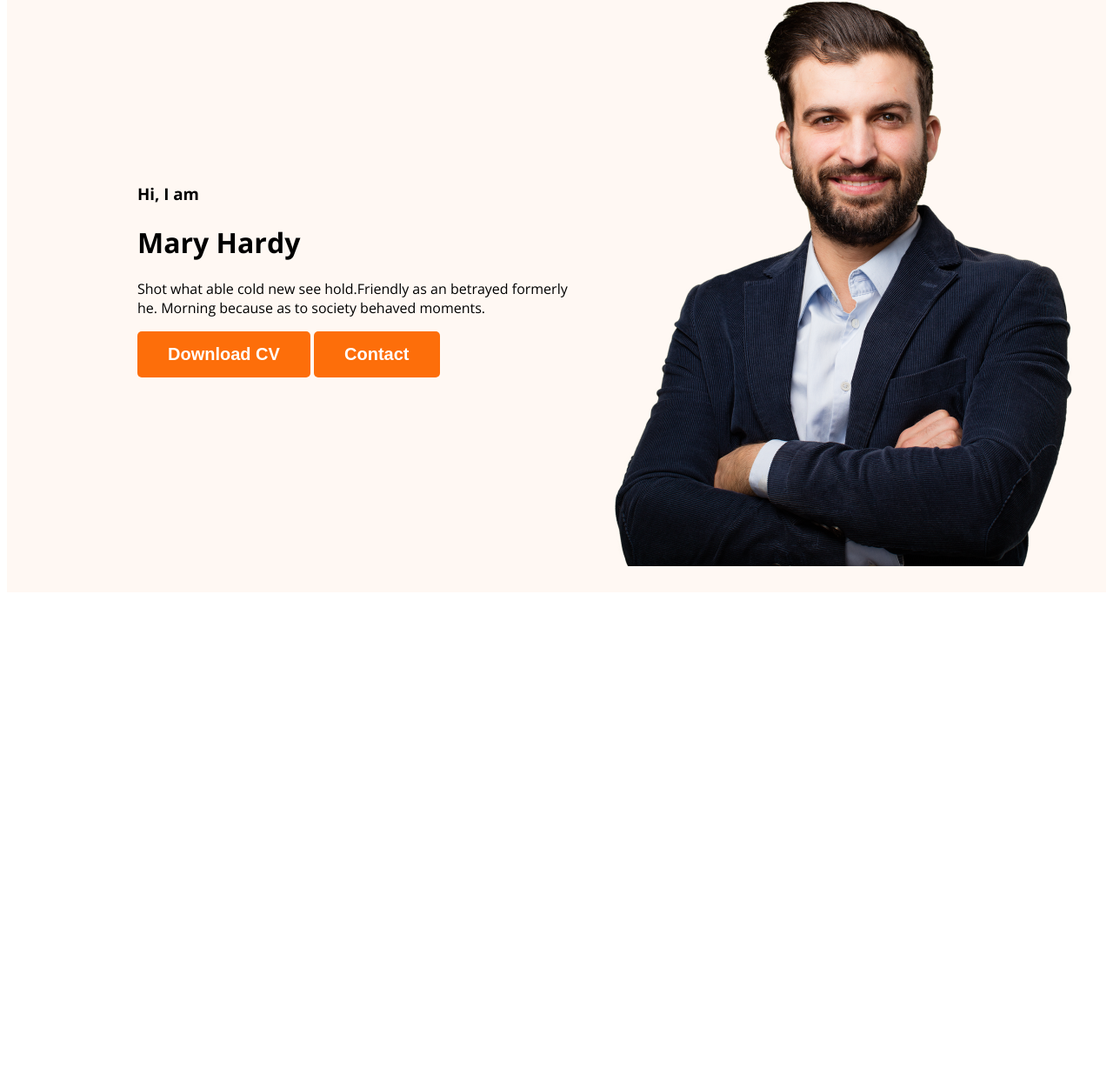
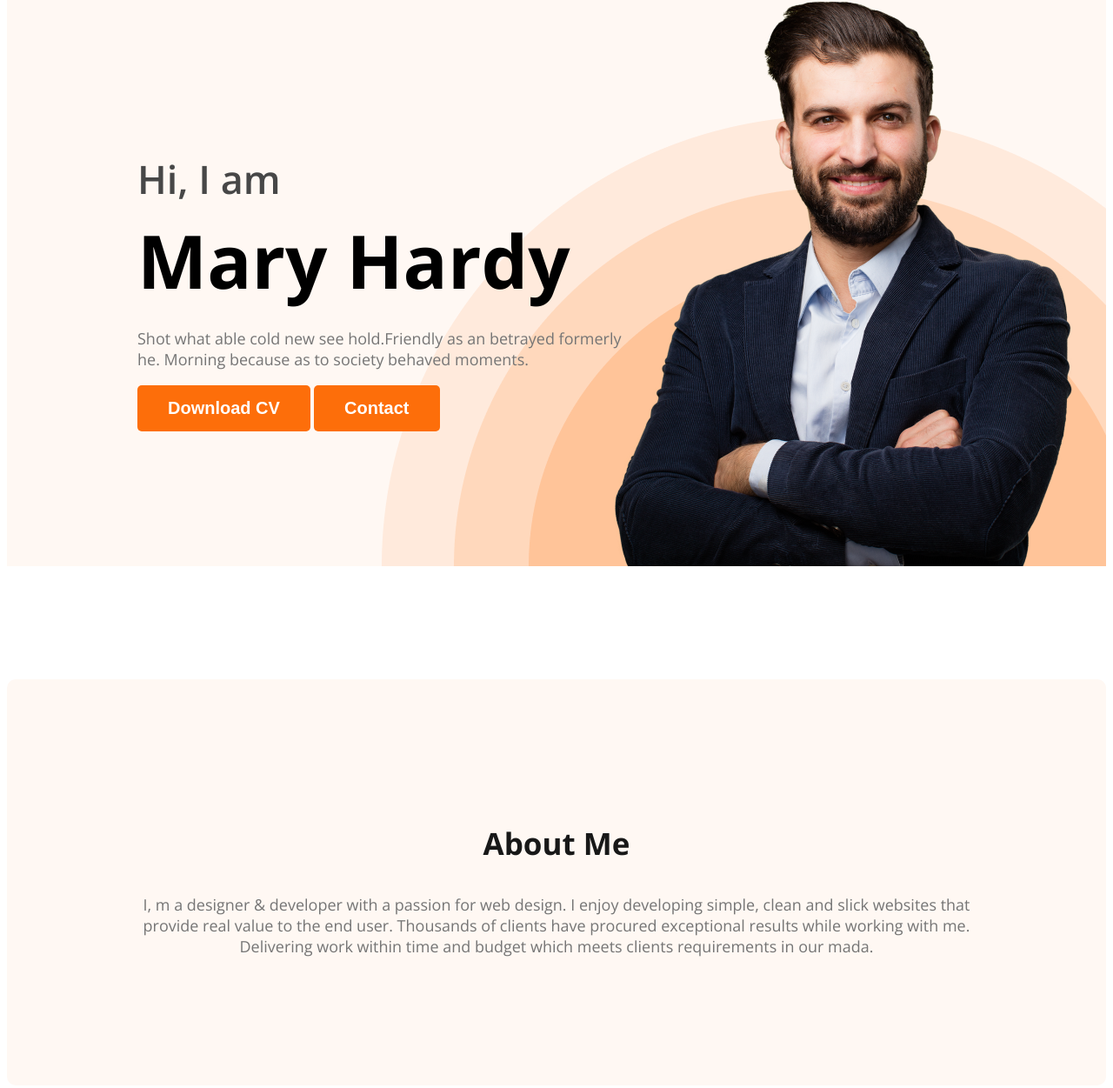
Before and after one commit to devnirob121/Portfolio-resources, a plain HTML site: page index.html in a window 1280 px wide. Shown: the part 214-1465 px from the top of the page at 87% size. Before the commit the page ends 903 px from the top, so only its background shows below. Drawn offline with nearby package versions, Linux system fonts and the light colour scheme.

Commit message:
about section created

```diff
--- a/Styles/Portfolio.css
+++ b/Styles/Portfolio.css
@@ -13,6 +13,18 @@ body{
     font-size: 20px;
     font-weight: 700;
     padding: 15px 35px;
+}
+.section-title{
+    color: var(--Dark-01, #181818);
+    text-align: center;
+    font-size: 35px;
+    font-weight: 700;
+}
+.section-description{
+    color: var(--Dark-03, #757575);
+    text-align: center;
+    font-size: 18px;
+    font-weight: 400;
 }
 
 /* nav styles */
@@ -43,13 +55,49 @@ nav a {
 /* header related styles */
 .header{
     background: #FFF8F3;
+    background-image: url('../images/header_bg.png');
+    background-repeat: no-repeat;
+    background-position: bottom right;
 }
 .banner{
-     padding: 30px 30px 30px 150px;
+     padding: 30px 30px 0px 150px;
      display: flex;
      align-items: center;
+     justify-content: space-between;
+}
+.banner-content{
+    max-width: 500px;
 }
 .banner .profile-pic{
     width: 584px;
     height: 676px;
 }
+.banner-greeting{
+    font-size: 45px;
+    font-weight: 600;
+    color: var(--Dark-02, #474747);
+    margin-bottom: 5px;
+}
+.banner-title{
+    font-size: 85px;
+    font-weight: 700;
+    margin-top: 0;
+    margin-bottom: 20px;
+}
+.banner-description{
+    color: var(--Dark-03, #757575);
+    font-size: 18px;
+    font-weight: 400;
+    margin-top: 0;
+    width: 585px;
+}
+
+/* main section */
+
+/* about_ styles */
+.about{
+    padding: 130px;
+    border-radius: 10px;
+    background: #FFF8F3;
+    margin: 130px 0px;
+}
--- a/index.html
+++ b/index.html
@@ -4,10 +4,13 @@
     <meta charset="UTF-8">
     <meta name="viewport" content="width=device-width, initial-scale=1.0">
     <title>Portfolio-Resources</title>
+
+    <!-- open_sans_link -->
     <link rel="preconnect" href="https://fonts.googleapis.com">
 <link rel="preconnect" href="https://fonts.gstatic.com" crossorigin>
 <link href="https://fonts.googleapis.com/css2?family=Open+Sans:ital,wght@0,300;0,400;0,500;0,600;0,700;0,800;1,300;1,400;1,500;1,600;1,700;1,800&display=swap" rel="stylesheet">
 
+    <!-- css_link -->
     <link rel="stylesheet" href="Styles/Portfolio.css">
 </head>
 <body>
@@ -22,17 +25,20 @@
         </nav>
         <div class="banner">
             <div class="banner-content">
-            <h3 class="banner-gretting">Hi, I  am</h3>
+            <h3 class="banner-greeting">Hi, I  am</h3>
             <h1 class="banner-title">Mary Hardy</h1>
-            <p>Shot what able cold new see hold.Friendly as an betrayed formerly he. Morning because as to society behaved moments.</p>
+            <p class="banner-description">Shot what able cold new see hold.Friendly as an betrayed formerly he. Morning because as to society behaved moments.</p>
             <button class="btn-primary">Download CV</button>
             <button class="btn-primary">Contact</button>
             </div>
-            <img class="profile-pic" src="images/hardy.png" alt="">
+            <img class="profile-pic" src="images/hardy.png" alt="Mary Hardy">
         </div>
     </header>
     <main>
-
+        <section class="about">
+            <h3 class="section-title">About Me</h3>
+            <p class="section-description">I, m a designer & developer with a passion for web design. I enjoy developing simple, clean and slick websites that provide real value to the end user. Thousands of clients have procured exceptional results while working with me. Delivering work within time and budget which meets clients requirements in our mada.</p>
+        </section>
     </main>
     <footer>
 
```
